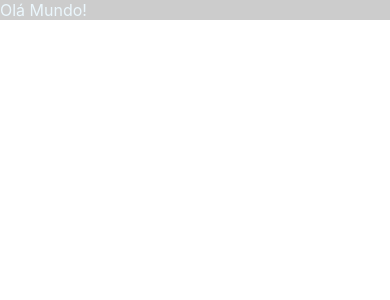
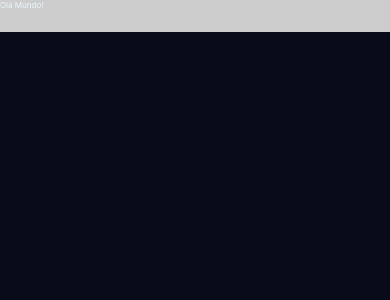
Before and after one commit to JvFern4ndes/MyPersonalWebsite, a React app in the folder fe/: page / in a window 390 px wide. Shown: the top 300 px of the page. Built offline with nearby package versions, Linux system fonts and the light colour scheme; the HTML template or start-up script is replaced by a standard one.

Commit message:
feat: make the media querie to the header

```diff
--- a/fe/src/components/App/index.jsx
+++ b/fe/src/components/App/index.jsx
@@ -1,7 +1,7 @@
 import { ThemeProvider } from 'styled-components';
 
 import GlobalStyles from '../../assets/styles/global';
-// import defaultTheme from '../../assets/styles/themes/default';
+import defaultTheme from '../../assets/styles/themes/default';
 
 import { Container } from './styles';
 
@@ -15,7 +15,7 @@ export const theme = {
 
 function App() {
   return (
-    <ThemeProvider theme={theme}>
+    <ThemeProvider theme={defaultTheme}>
       <GlobalStyles />
 
       <Container>
--- a/fe/src/components/Header/index.jsx
+++ b/fe/src/components/Header/index.jsx
@@ -1,7 +1,25 @@
+import { useState, useEffect } from 'react';
+
 import { Container } from './styles';
 
 export default function Header() {
+  const [isMobile, setIsMobile] = useState(false);
+
+  useEffect(() => {
+    function handleResize() {
+      setIsMobile(window.innerWidth < 768);
+    }
+    handleResize();
+    window.addEventListener('resize', handleResize);
+    return () => window.removeEventListener('resize', handleResize);
+  }, []);
+
   return (
-    <Container>Olá Mundo!</Container>
+    <Container
+      className={`header ${isMobile ? 'header--mobile' : ''}`}
+      isMobile={isMobile}
+    >
+      Olá Mundo!
+    </Container>
   );
 }
--- a/fe/src/components/Header/styles.jsx
+++ b/fe/src/components/Header/styles.jsx
@@ -4,9 +4,11 @@ export const Container = styled.div`
   background: #ccc;
   height: 4em;
 
-  ${(props) => props.theme.mediaQueries.tablet} {
-    height: 80%;
-  }
+  ${(props) => props.isMobile && `
+    @media (max-width: 768px) {
+      font-size: 8px;
+    }
+  `}
 `;
 
 export const Content = styled.div``;
```
